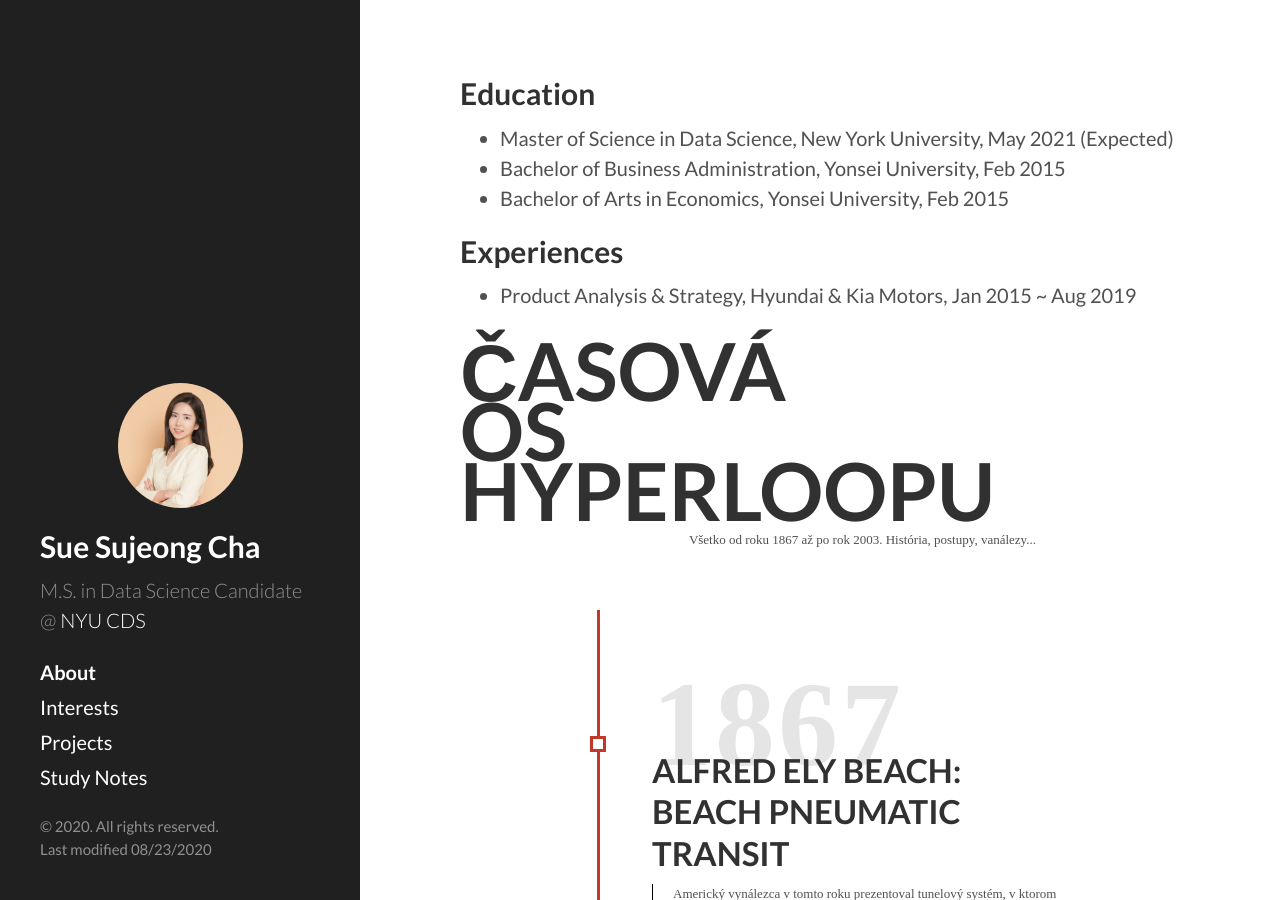
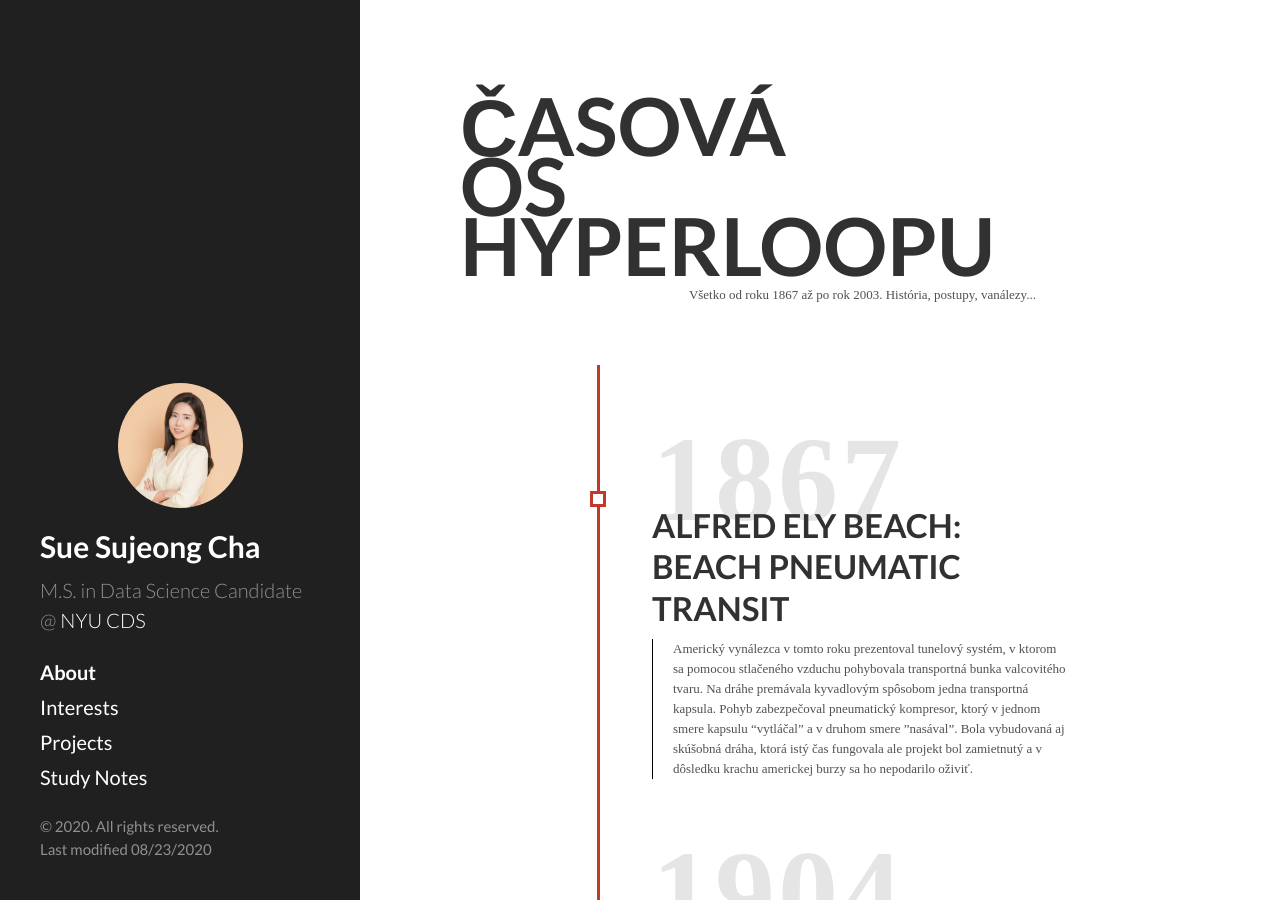
Before and after one commit to sujeongcha/sujeongcha.github.io, a Jekyll site: the page built from about.html, in a window 1280 px wide and 900 px high. Built offline with Jekyll 4.4.1, drawn with Linux system fonts in a browser that asks for light colours; Markdown is read by kramdown in place of the engine named in the settings.

Commit message:
Update about.html

```diff
--- a/about.html
+++ b/about.html
@@ -3,21 +3,9 @@ layout: page
 title: About
 ---
 
-<h2>Education</h2>
-<ul>
-  <li>Master of Science in Data Science, New York University, May 2021 (Expected)</li>
-  <li>Bachelor of Business Administration, Yonsei University, Feb 2015</li>
-  <li>Bachelor of Arts in Economics, Yonsei University, Feb 2015</li>
-</ul>
-
-<h2>Experiences</h2>
-<ul>
-  <li>Product Analysis & Strategy, Hyundai & Kia Motors, Jan 2015 ~ Aug 2019</li>
-</ul>
-
 <div class="main">
 	<h1>ČASOVÁ<br>OS<br>HYPERLOOPU</h1>
-	<p>Všetko od roku 1867 až po rok 2003. História, postupy, vanálezy...</p>
+ 	<p>Všetko od roku 1867 až po rok 2003. História, postupy, vanálezy...</p>
 </div>
 
 <div class="timeline">
```
